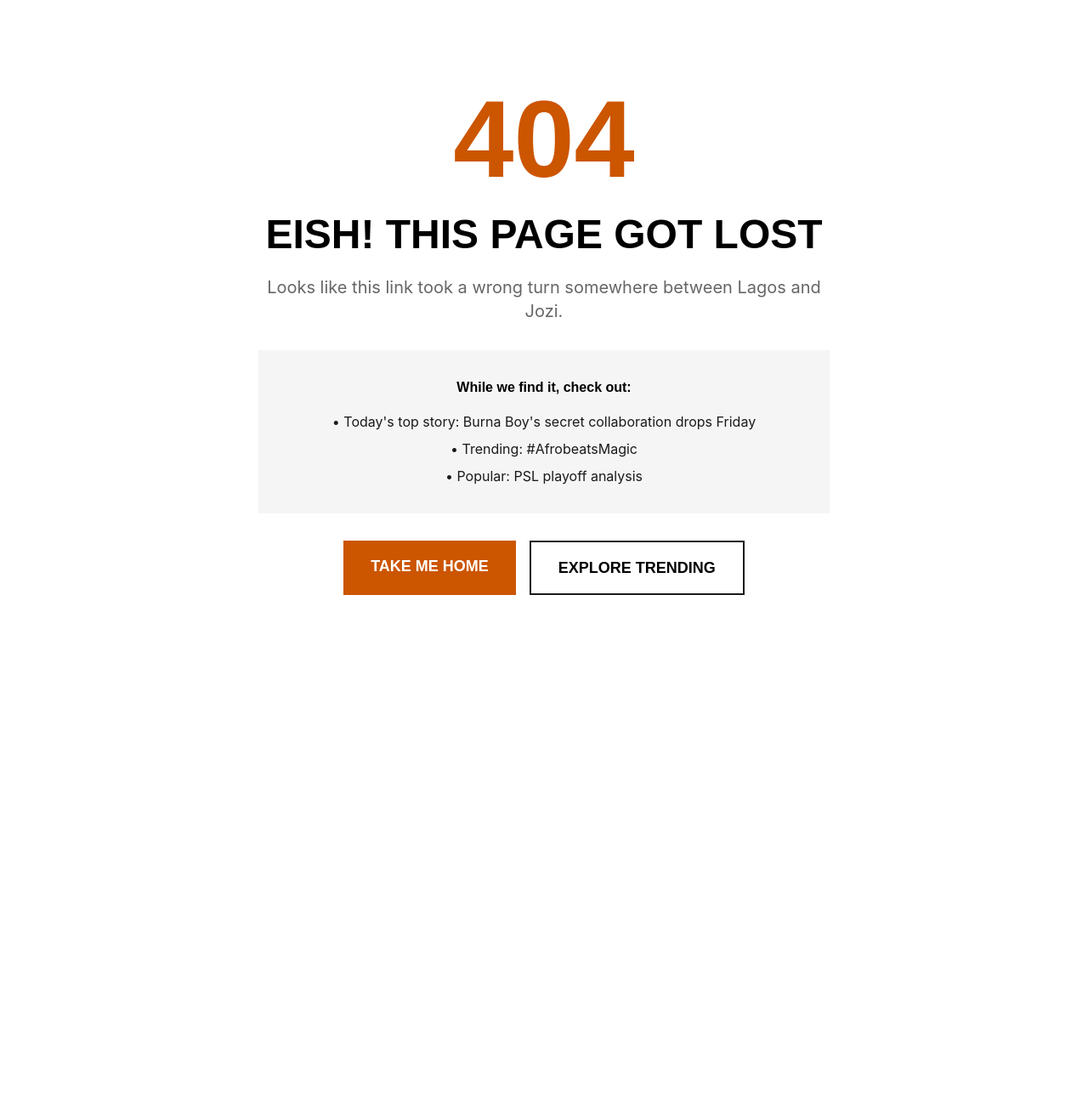
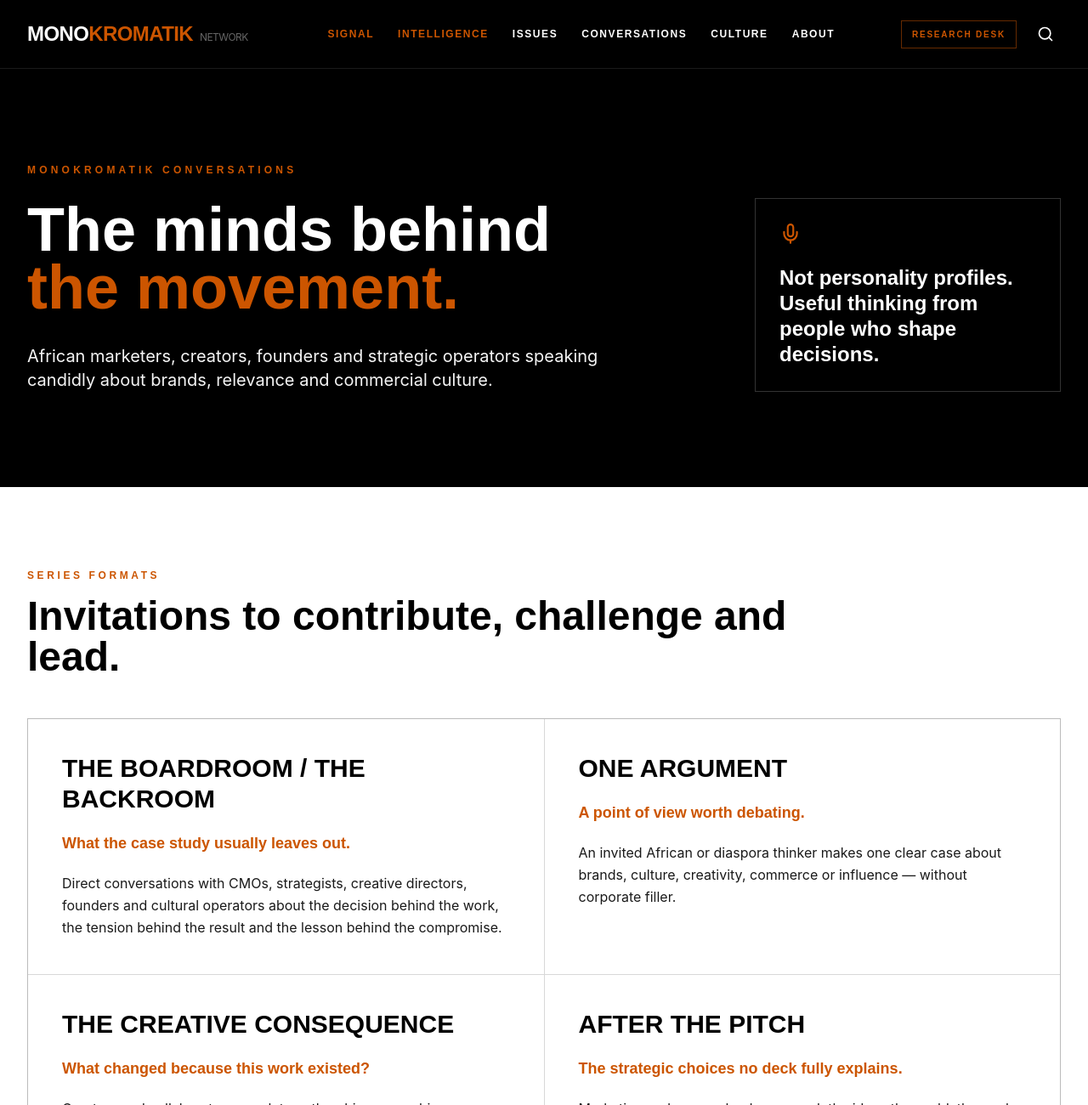
Before and after one commit to sshangasi-ux/monokromatik-production, a Next.js app: page /conversations in a window 1280 px wide. Before the commit this address had no page. Shown: the top 1300 px of the page at 85% size. Before the commit the page ends 800 px from the top, so only its background shows below. Built offline with nearby package versions, Linux system fonts and the light colour scheme.

Commit message:
feat: add Conversations thought leadership landing page

```diff
--- /dev/null
+++ b/app/conversations/page.tsx
@@ -0,0 +1,93 @@
+import Link from 'next/link';
+import { ArrowRight, Mic, Video } from 'lucide-react';
+import Navigation from '../components/Navigation';
+
+const conversationFormats = [
+  {
+    name: 'THE BOARDROOM / THE BACKROOM',
+    thesis: 'What the case study usually leaves out.',
+    copy: 'Direct conversations with CMOs, strategists, creative directors, founders and cultural operators about the decision behind the work, the tension behind the result and the lesson behind the compromise.',
+  },
+  {
+    name: 'ONE ARGUMENT',
+    thesis: 'A point of view worth debating.',
+    copy: 'An invited African or diaspora thinker makes one clear case about brands, culture, creativity, commerce or influence — without corporate filler.',
+  },
+  {
+    name: 'THE CREATIVE CONSEQUENCE',
+    thesis: 'What changed because this work existed?',
+    copy: 'Creators and collaborators speak to authorship, ownership, opportunity and what meaningful participation by global brands actually looks like.',
+  },
+  {
+    name: 'AFTER THE PITCH',
+    thesis: 'The strategic choices no deck fully explains.',
+    copy: 'Marketing and agency leaders unpack the ideas they sold, the work that survived, the work that failed and how African context altered the answer.',
+  },
+];
+
+const questions = [
+  'What business problem did the work really need to solve?',
+  'What did local audiences understand that global leadership did not?',
+  'What would you refuse to repeat?',
+  'Where is African influence still being undervalued?',
+];
+
+export default function ConversationsPage() {
+  return (
+    <div className="min-h-screen bg-mono-white">
+      <Navigation />
+      <section className="bg-mono-black text-mono-white py-20 md:py-28">
+        <div className="max-w-7xl mx-auto px-4 sm:px-6 lg:px-8 grid lg:grid-cols-[1fr_360px] gap-12 items-end">
+          <div>
+            <p className="text-xs tracking-[0.35em] font-display font-bold text-mono-amber mb-7">MONOKROMATIK CONVERSATIONS</p>
+            <h1 className="text-5xl md:text-7xl font-display font-bold leading-[0.95]">The minds behind<br /><span className="text-mono-amber">the movement.</span></h1>
+            <p className="mt-8 max-w-2xl text-lg md:text-xl text-mono-soft-white font-body">African marketers, creators, founders and strategic operators speaking candidly about brands, relevance and commercial culture.</p>
+          </div>
+          <div className="border border-mono-white/20 p-7">
+            <Mic className="text-mono-amber mb-6" size={26} />
+            <p className="font-display font-bold text-2xl leading-tight">Not personality profiles. Useful thinking from people who shape decisions.</p>
+          </div>
+        </div>
+      </section>
+
+      <section className="py-20 md:py-24">
+        <div className="max-w-7xl mx-auto px-4 sm:px-6 lg:px-8">
+          <p className="text-xs tracking-[0.3em] font-display font-bold text-mono-amber mb-4">SERIES FORMATS</p>
+          <h2 className="max-w-4xl text-4xl md:text-5xl font-display font-bold text-mono-black mb-12">Invitations to contribute, challenge and lead.</h2>
+          <div className="grid lg:grid-cols-2 gap-px bg-mono-gray/25 border border-mono-gray/25">
+            {conversationFormats.map((format) => (
+              <article key={format.name} className="bg-mono-white p-8 md:p-10 min-h-[300px]">
+                <h3 className="text-2xl md:text-3xl font-display font-bold text-mono-black">{format.name}</h3>
+                <p className="mt-5 text-lg font-display font-bold text-mono-amber">{format.thesis}</p>
+                <p className="mt-5 font-body text-mono-charcoal leading-relaxed">{format.copy}</p>
+              </article>
+            ))}
+          </div>
+        </div>
+      </section>
+
+      <section className="bg-mono-soft-white py-20 md:py-24">
+        <div className="max-w-7xl mx-auto px-4 sm:px-6 lg:px-8 grid lg:grid-cols-[0.8fr_1.2fr] gap-12 items-center">
+          <div>
+            <p className="text-xs tracking-[0.3em] text-mono-amber font-display font-bold mb-5">THE QUESTIONS</p>
+            <h2 className="text-4xl font-display font-bold text-mono-black">The prompts that create something worth publishing.</h2>
+          </div>
+          <div className="space-y-3">
+            {questions.map((question) => (
+              <div key={question} className="bg-mono-white border-l-4 border-mono-amber p-5 text-lg font-display font-bold text-mono-black">{question}</div>
+            ))}
+          </div>
+        </div>
+      </section>
+
+      <section className="py-20 bg-mono-black text-mono-white">
+        <div className="max-w-5xl mx-auto px-4 sm:px-6 lg:px-8 text-center">
+          <Video className="mx-auto text-mono-amber mb-7" size={30} />
+          <h2 className="text-4xl md:text-5xl font-display font-bold">Built for film, audio, essays and live rooms.</h2>
+          <p className="mt-6 text-lg text-mono-soft-white font-body">The strongest conversations can move across Watch, Listen, Signal, The Weekly Signal and future collectible issues.</p>
+          <Link href="/signal" className="mt-10 inline-flex items-center gap-2 bg-mono-amber text-mono-white px-7 py-4 font-display font-bold">RETURN TO SIGNAL <ArrowRight size={18} /></Link>
+        </div>
+      </section>
+    </div>
+  );
+}
```
